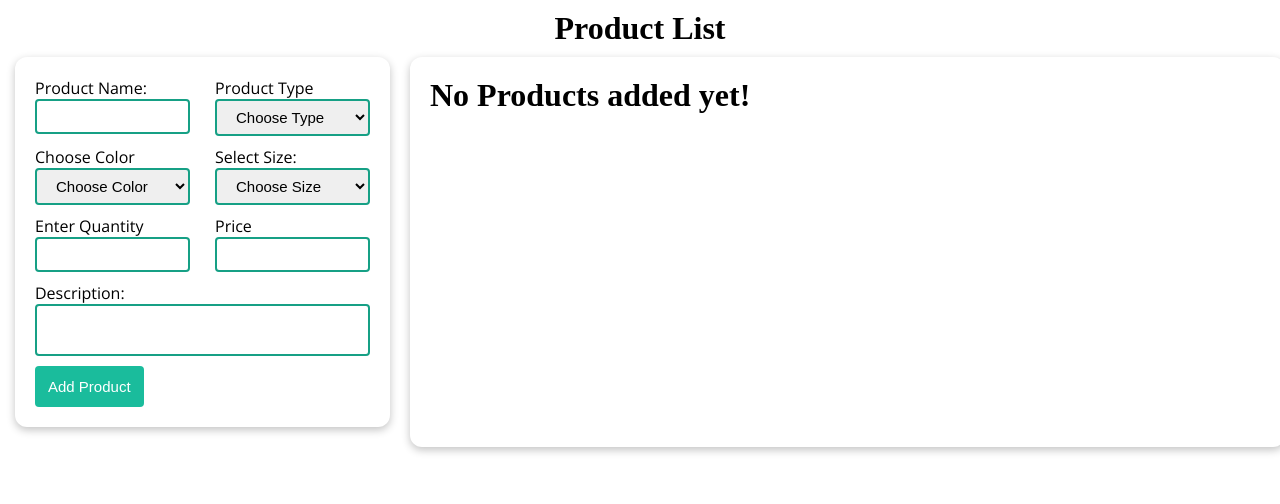
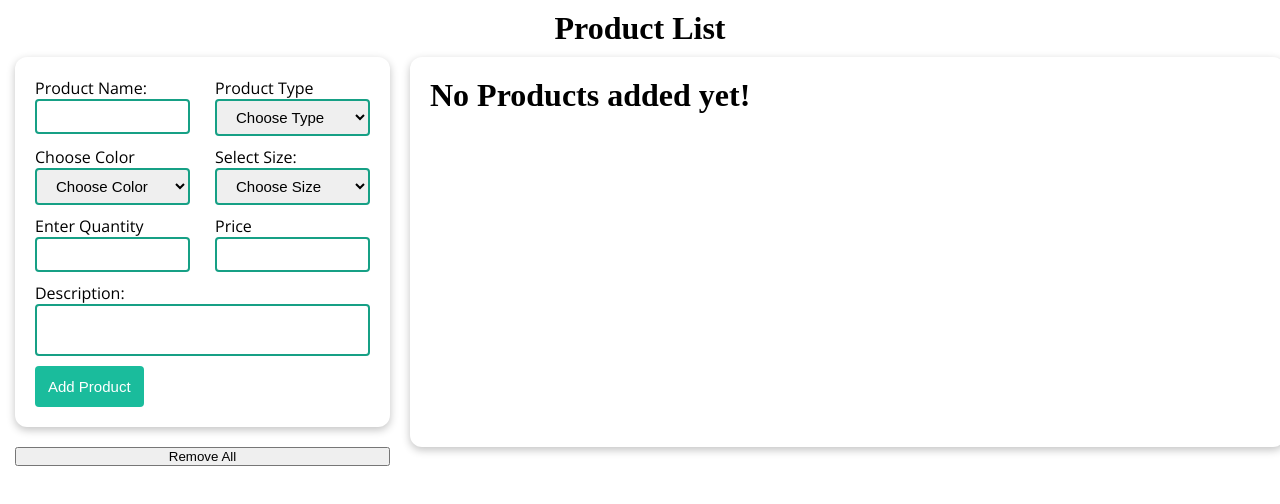
Before and after one commit to Md-Naim-Howlader/Product_list_app_using_React.js, a React (Vite) app: page / in a window 1280 px wide. Shown: the top 504 px of the page. Built offline with nearby package versions, Linux system fonts and the light colour scheme.

Commit message:
Update Home.jsx

```diff
--- a/src/pages/Home.jsx
+++ b/src/pages/Home.jsx
@@ -21,6 +21,7 @@ const Home = () => {
       <div className="ProductContainer">
         <FormData />
         <ProductsTable />
+        <button onClick={() => setProducts([])}>Remove All</button>
       </div>
     </ProductContext.Provider>
   );
```
